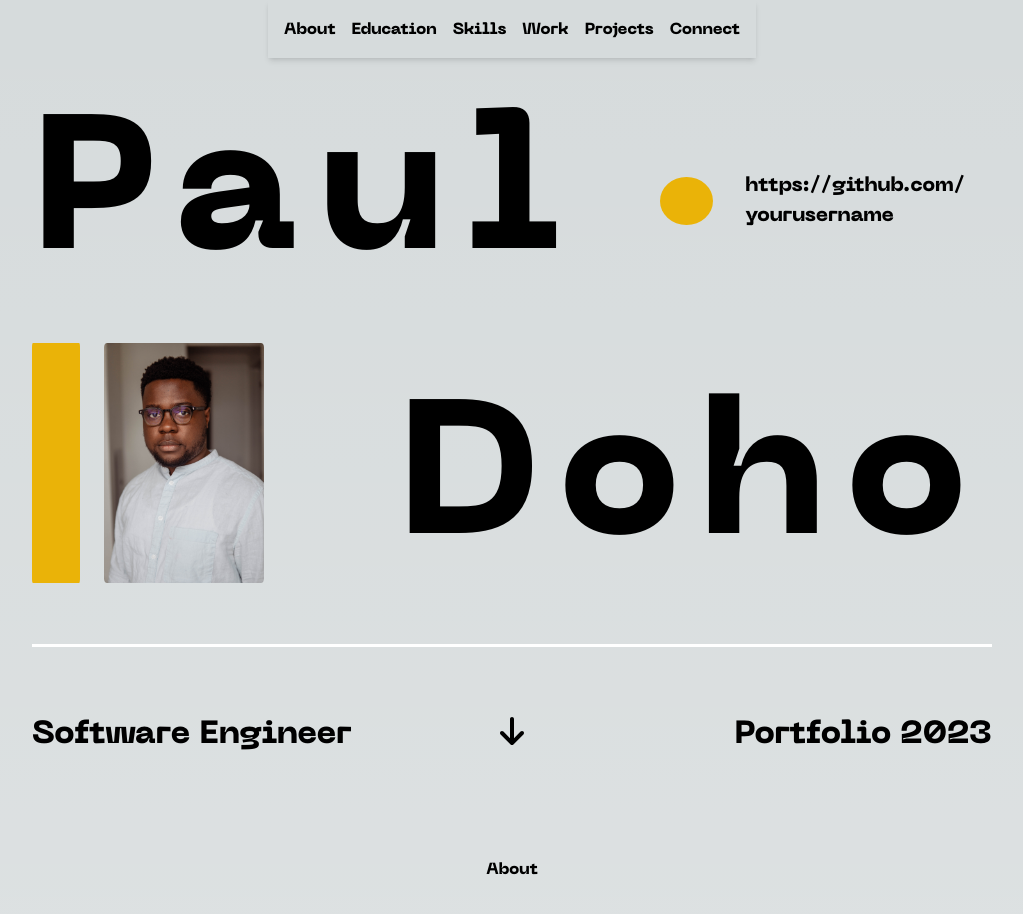
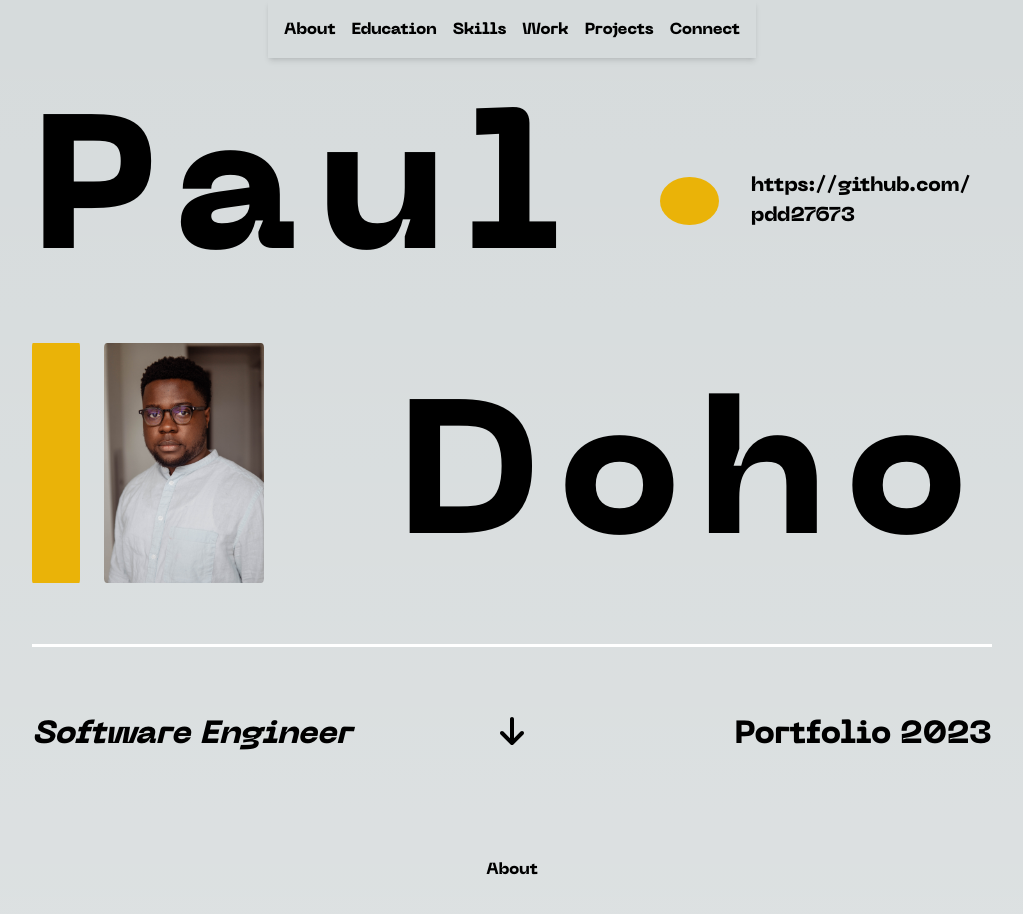
Before and after one commit to pdd27673/next-js-2023-portfolio, a Next.js app: page / in a window 1280 px wide. Shown: the top 914 px of the page, without its empty margins (128-1151 px from the left). Built offline with nearby package versions, Linux system fonts and the light colour scheme.

Commit message:
cosmetic changes

```diff
--- a/src/app/components/Hero.tsx
+++ b/src/app/components/Hero.tsx
@@ -27,8 +27,8 @@ const Hero = () => {
                 <h1 className={styles.firstName}>Paul</h1>
                 <div className={styles.firstUrl}>
                     <div className={styles.circle}></div>
-                    <a href="https://github.com/yourusername" className={styles.link}>
-                        https://github.com/ yourusername
+                    <a href="https://github.com/pdd27673" target={"_blank"} className={styles.link}>
+                        https://github.com/ pdd27673
                     </a>
                 </div>
             </div>
--- a/src/app/styles/Hero.module.scss
+++ b/src/app/styles/Hero.module.scss
@@ -94,6 +94,7 @@
 
     .thirdTitle {
         grid-area: thirdTitle;
+        font-style: italic;
     }
 
     .thirdArrow {
```
